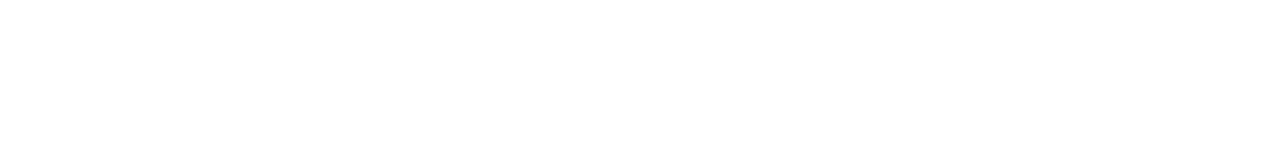
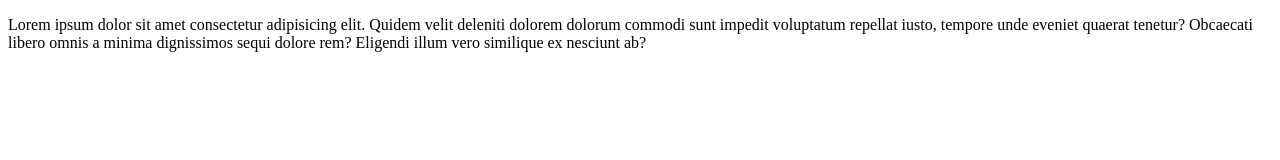
Before and after one commit to manikblocck/ne-folder-3, a plain HTML site: page index.html in a window 1280 px wide. Drawn offline with Linux system fonts and the light colour scheme.

Commit message:
p tag added

```diff
--- a/index.html
+++ b/index.html
@@ -7,5 +7,7 @@
 </head>
 <body>
 
+    <p>Lorem ipsum dolor sit amet consectetur adipisicing elit. Quidem velit deleniti dolorem dolorum commodi sunt impedit voluptatum repellat iusto, tempore unde eveniet quaerat tenetur? Obcaecati libero omnis a minima dignissimos sequi dolore rem? Eligendi illum vero similique ex nesciunt ab?</p>
+
 </body>
 </html>
```
